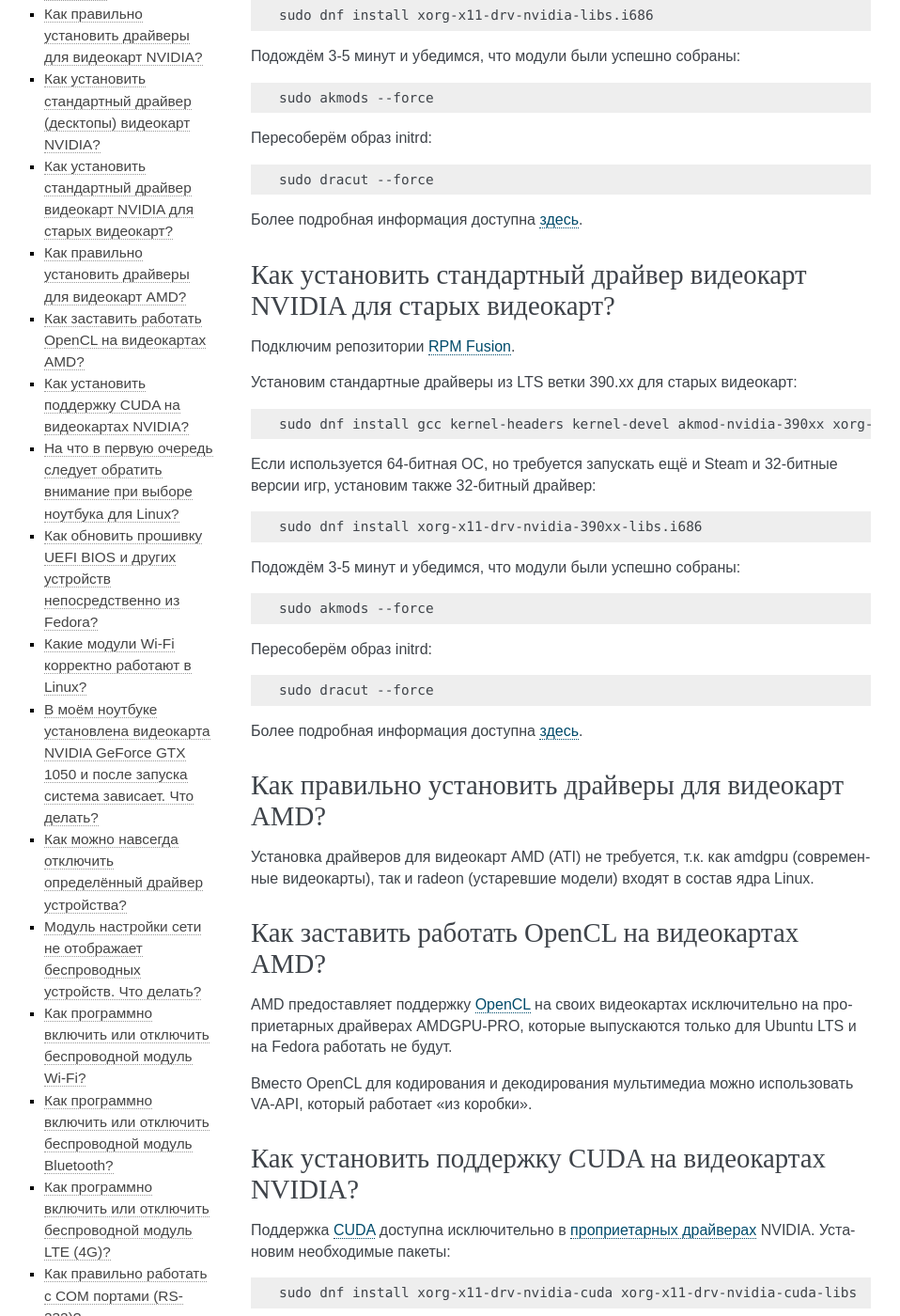
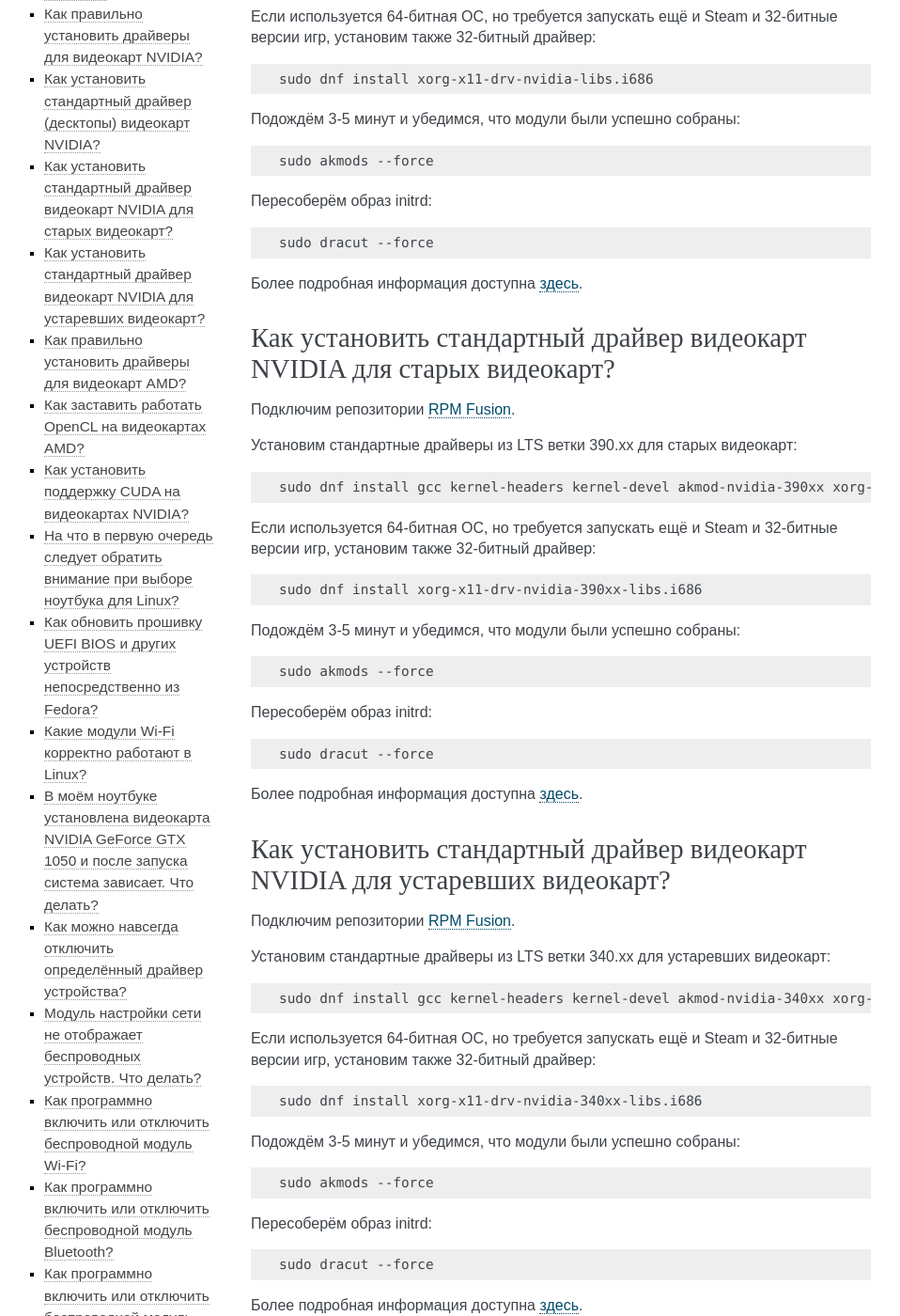
Before and after one commit to RussianFedora/FAQ, a Sphinx documentation site: the page built from source/hardware.rst, in a window 1280 px wide and 1400 px high, scrolled down 735 px. Shown: the whole window at 94% size, without its empty margins (153-1111 px from the left). Built offline with Sphinx 7.4.7, drawn with Linux system fonts in a browser that asks for light colours; some of the changed text lies outside the part shown.

Commit message:
Added question about installing NVIDIA drivers for ancient video-cards.

```diff
--- a/source/hardware.rst
+++ b/source/hardware.rst
@@ -27,8 +27,11 @@
 
 Существует два варианта проприетарных драйверов NVIDIA:
 
-  1. стандартный драйвер (десктопы, серии GeForce, Quadro, Titan);
-  2. NVIDIA Optimus драйвер (ноутбуки с гибридной графикой).
+  * стандартный драйвер (десктопы, серии GeForce, Quadro, Titan):
+    * :ref:`современные поколения видеокарт (900, 1000, 1600 и 2000) <nvidia-standard>`;
+    * :ref:`более старые поколения видеокарт (300, 400, 500, 600 и 700) <nvidia-legacy-390>`;
+    * :ref:`устаревшие поколения видеокарт (серии 6000, 7000, 8000, 9000 и 200) <nvidia-legacy-340>`;
+  * NVIDIA Optimus драйвер (ноутбуки с гибридной графикой).
 
 .. index:: video, gpu, repository, nvidia, drivers, third-party
 .. _nvidia-standard:
@@ -83,6 +86,40 @@
 .. code-block:: text
 
     sudo dnf install xorg-x11-drv-nvidia-390xx-libs.i686
+
+Подождём 3-5 минут и убедимся, что модули были успешно собраны:
+
+.. code-block:: text
+
+    sudo akmods --force
+
+Пересоберём образ initrd:
+
+.. code-block:: text
+
+    sudo dracut --force
+
+Более подробная информация доступна `здесь <https://www.easycoding.org/2017/01/11/pravilnaya-ustanovka-drajverov-nvidia-v-fedora.html>`__.
+
+.. index:: video, gpu, repository, nvidia, drivers, third-party
+.. _nvidia-legacy-340:
+
+Как установить стандартный драйвер видеокарт NVIDIA для устаревших видеокарт?
+================================================================================
+
+Подключим репозитории :ref:`RPM Fusion <rpmfusion>`.
+
+Установим стандартные драйверы из LTS ветки 340.xx для устаревших видеокарт:
+
+.. code-block:: text
+
+    sudo dnf install gcc kernel-headers kernel-devel akmod-nvidia-340xx xorg-x11-drv-nvidia-340xx xorg-x11-drv-nvidia-340xx-libs
+
+Если используется 64-битная ОС, но требуется запускать ещё и Steam и 32-битные версии игр, установим также 32-битный драйвер:
+
+.. code-block:: text
+
+    sudo dnf install xorg-x11-drv-nvidia-340xx-libs.i686
 
 Подождём 3-5 минут и убедимся, что модули были успешно собраны:
 
```
